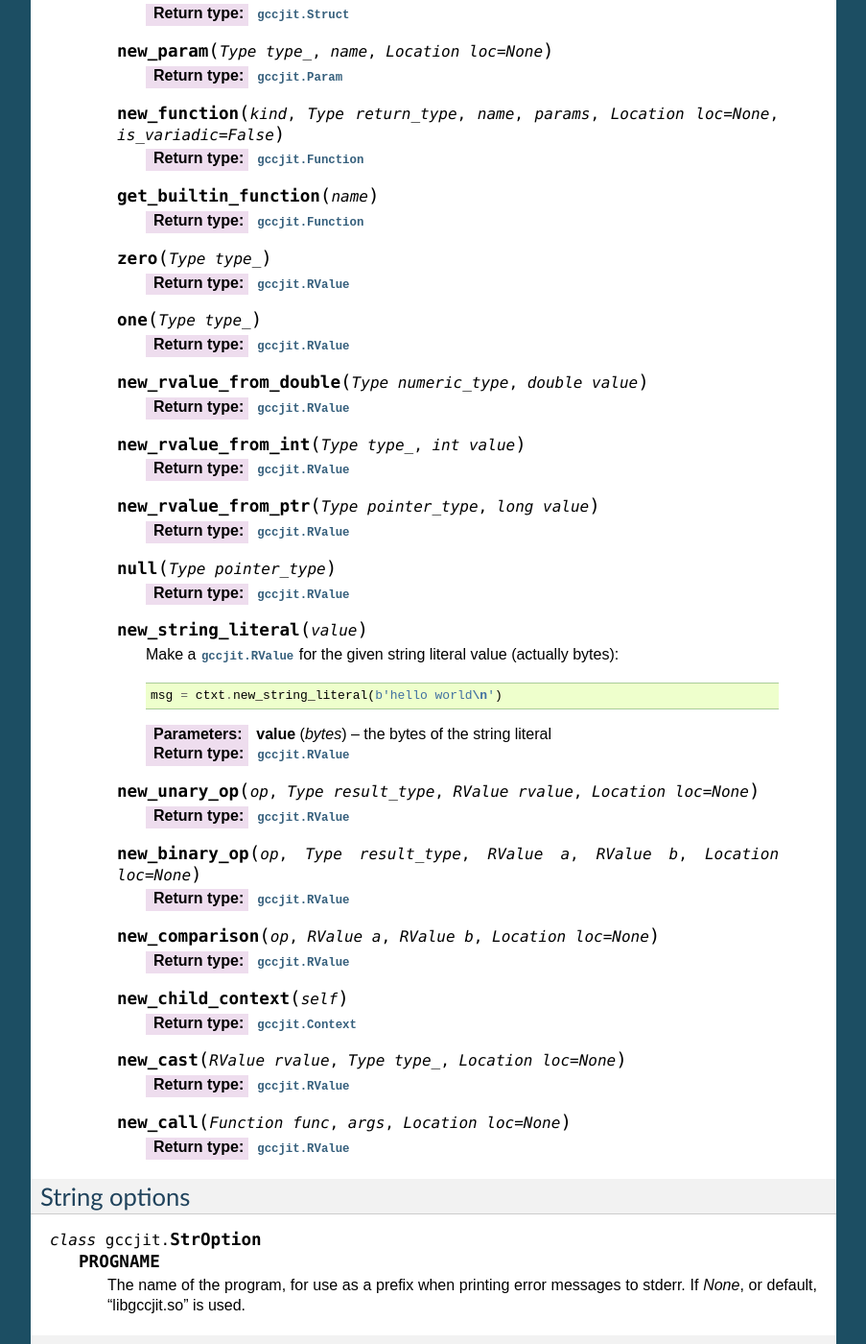
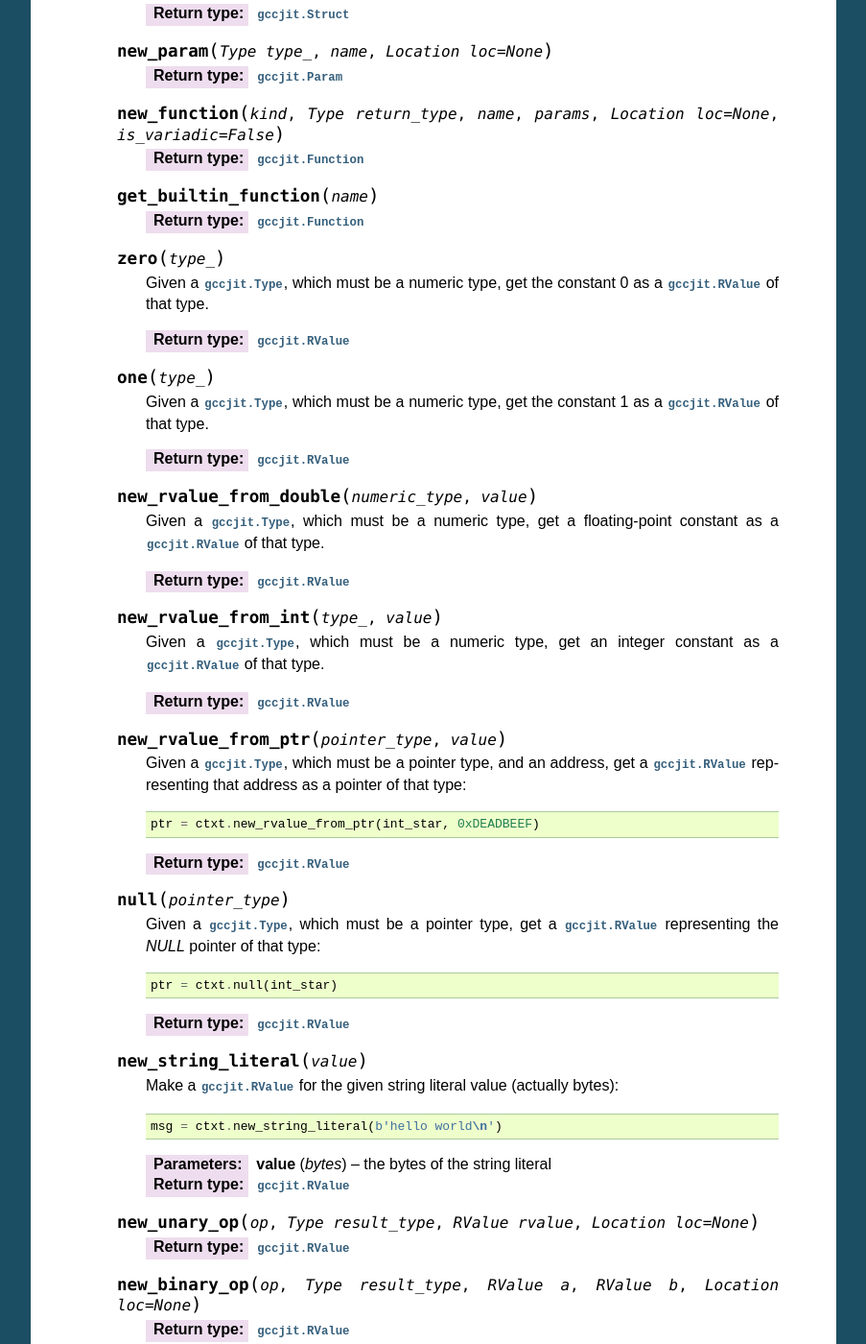
Before and after one commit to davidmalcolm/pygccjit, a Sphinx documentation site: the page built from doc/contexts.rst, in a window 1280 px wide and 1400 px high, scrolled down 1520 px. Shown: the whole window at 96% size, without its empty margins (198-1101 px from the left). Built offline with Sphinx 7.4.7, drawn with Linux system fonts in a browser that asks for light colours.

Commit message:
Document gccjit.Context methods returning constants

```diff
--- a/doc/contexts.rst
+++ b/doc/contexts.rst
@@ -123,27 +123,53 @@ Compilation contexts
 
        :rtype: :py:class:`gccjit.Function`
 
-    .. py:method:: zero(Type type_)
+    .. py:method:: zero(type_)
+
+       Given a :py:class:`gccjit.Type`, which must be a numeric type,
+       get the constant 0 as a :py:class:`gccjit.RValue` of that type.
 
        :rtype: :py:class:`gccjit.RValue`
 
-    .. py:method:: one(Type type_)
+    .. py:method:: one(type_)
+
+       Given a :py:class:`gccjit.Type`, which must be a numeric type,
+       get the constant 1 as a :py:class:`gccjit.RValue` of that type.
 
        :rtype: :py:class:`gccjit.RValue`
 
-    .. py:method:: new_rvalue_from_double(Type numeric_type, double value)
+    .. py:method:: new_rvalue_from_double(numeric_type, value)
+
+       Given a :py:class:`gccjit.Type`, which must be a numeric type,
+       get a floating-point constant as a :py:class:`gccjit.RValue` of
+       that type.
 
        :rtype: :py:class:`gccjit.RValue`
 
-    .. py:method:: new_rvalue_from_int(Type type_, int value)
+    .. py:method:: new_rvalue_from_int(type_, value)
+
+       Given a :py:class:`gccjit.Type`, which must be a numeric type,
+       get an integer constant as a :py:class:`gccjit.RValue` of
+       that type.
 
        :rtype: :py:class:`gccjit.RValue`
 
-    .. py:method:: new_rvalue_from_ptr(Type pointer_type, long value)
+    .. py:method:: new_rvalue_from_ptr(pointer_type, value)
+
+       Given a :py:class:`gccjit.Type`, which must be a pointer type,
+       and an address, get a :py:class:`gccjit.RValue` representing
+       that address as a pointer of that type::
+
+          ptr = ctxt.new_rvalue_from_ptr(int_star, 0xDEADBEEF)
 
        :rtype: :py:class:`gccjit.RValue`
 
-    .. py:method:: null(Type pointer_type)
+    .. py:method:: null(pointer_type)
+
+       Given a :py:class:`gccjit.Type`, which must be a pointer type,
+       get a :py:class:`gccjit.RValue` representing the `NULL` pointer
+       of that type::
+
+          ptr = ctxt.null(int_star)
 
        :rtype: :py:class:`gccjit.RValue`
 
```
